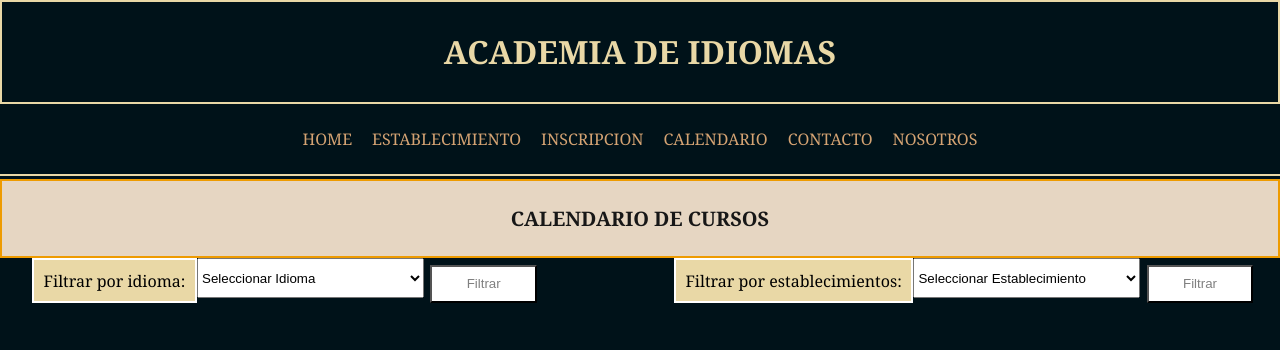
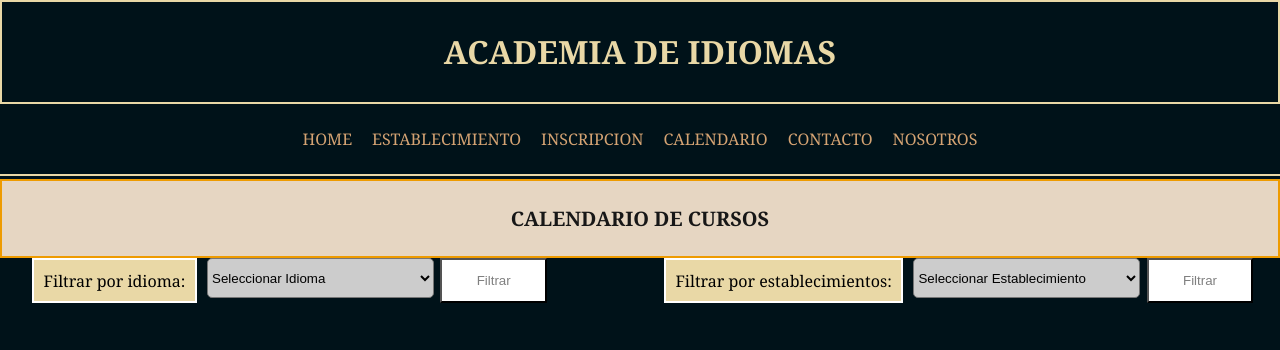
Before and after one commit to unuusual/proyectowebrealba-il, a plain HTML site: page calendarios-de-cursos.html in a window 1280 px wide. Shown: the top 350 px of the page. Drawn offline with Linux system fonts and the light colour scheme.

Commit message:
First commit

```diff
--- a/css/calendarios-de-cursos.css
+++ b/css/calendarios-de-cursos.css
@@ -13,7 +13,23 @@ body{
 
 .contengoCajitas{
     display: flex;
-    justify-content: center;
+    justify-content: space-around
+}
+
+.contengoCajitas label{
+
+}
+
+#filtro{
+    border-radius: 5px;
+    background: #ccc;
+    margin-left: 10px;
+}
+
+#filtroEst{
+    border-radius: 5px;
+    background: #ccc;
+    margin-left: 10px;
 }
 
 .contenedor{
@@ -42,7 +58,6 @@ body{
     width: 8em;
     color: grey;
     margin-left: 0.5em;
-    margin-top: 0.5em;
     background-color: white;
     cursor: pointer;
 
@@ -52,7 +67,6 @@ body{
     width: 8em;
     color: grey;
     margin-left: 0.5em;
-    margin-top: 0.5em;
     background-color: white;
     cursor: pointer;
     margin-right: 2em;
```
